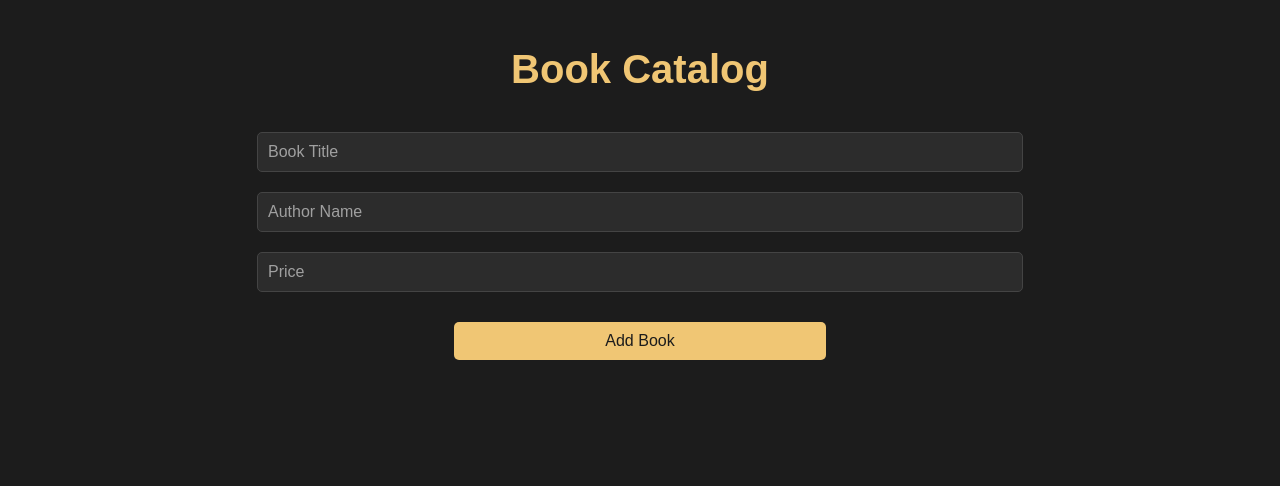
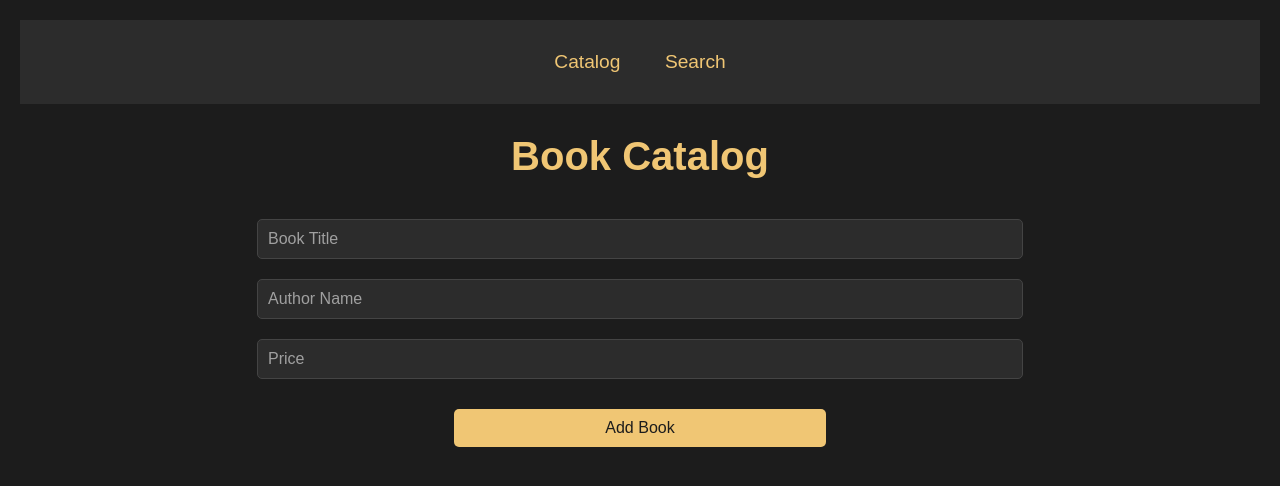
Before and after one commit to abdullahsohaill/abdullahsohaill.github.io, a plain HTML site: page assignment3/index.html in a window 1280 px wide. Drawn offline with Linux system fonts and the light colour scheme; no server answers.

Commit message:
modified files

```diff
--- a/assignment3/index.html
+++ b/assignment3/index.html
@@ -7,6 +7,13 @@
     <link rel="stylesheet" href="styles.css">
 </head>
 <body>
+    <nav>
+        <ul>
+            <li><a href="index.html">Catalog</a></li>
+            <li><a href="search.html">Search</a></li>
+        </ul>
+    </nav>
+
     <h1>Book Catalog</h1>
 
     <form id="addBookForm">
--- a/assignment3/styles.css
+++ b/assignment3/styles.css
@@ -5,6 +5,34 @@ body {
     margin: 0;
     padding: 20px;
 }
+
+nav {
+    background-color: #2c2c2c;
+    padding: 15px 0;
+    text-align: center;
+    margin-bottom: 30px;
+}
+
+nav ul {
+    list-style: none;
+    padding: 0;
+}
+
+nav li {
+    display: inline;
+    margin: 0 20px;
+}
+
+nav a {
+    color: #f0c674;
+    text-decoration: none;
+    font-size: 1.2rem;
+}
+
+nav a:hover {
+    text-decoration: underline;
+}
+
 
 h1 {
     color: #f0c674;
```
Also changed, not shown: assignment3/search.html (+8 -0 lines).
